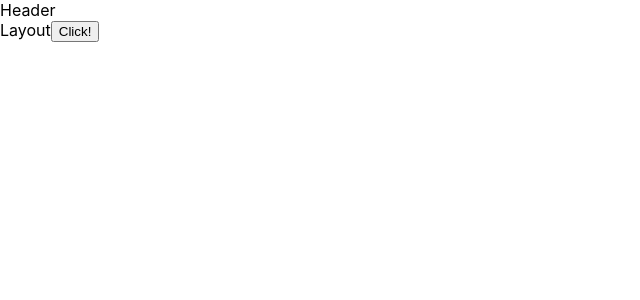
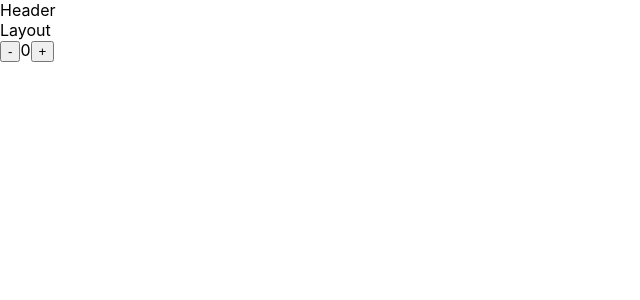
Before and after one commit to hironomiu/vite-typescript-react-vitest, a React (Vite) app: page / in a window 1280 px wide. Shown: the top 300 px of the page, without its empty margins (0-640 px from the left). Built offline with nearby package versions, Linux system fonts and the light colour scheme.

Commit message:
commited

```diff
--- a/src/components/Layout.tsx
+++ b/src/components/Layout.tsx
@@ -1,12 +1,12 @@
-import React from 'react'
 import Header from './Header'
+import Main from './Main'
 
 const Layout = () => {
   return (
     <div>
       <Header />
       Layout
-      <button data-testid="button">Click!</button>
+      <Main />
     </div>
   )
 }
--- /dev/null
+++ b/src/components/Main.tsx
@@ -0,0 +1,26 @@
+import { useState } from 'react'
+
+const Main = () => {
+  const [count, setCount] = useState<number>(0)
+
+  const handleDecrement = () => {
+    setCount((_prev) => --_prev)
+  }
+  const handleIncrement = () => {
+    setCount((_prev) => ++_prev)
+  }
+
+  return (
+    <div>
+      <button onClick={handleDecrement} data-testid="decrement-button">
+        -
+      </button>
+      <span data-testid="count">{count}</span>
+      <button onClick={handleIncrement} data-testid="increment-button">
+        +
+      </button>
+    </div>
+  )
+}
+
+export default Main
```
Also changed, not shown: 1 other file (tests, documents, lock files or other folders).
